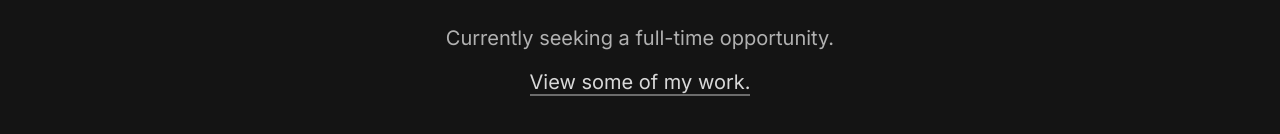
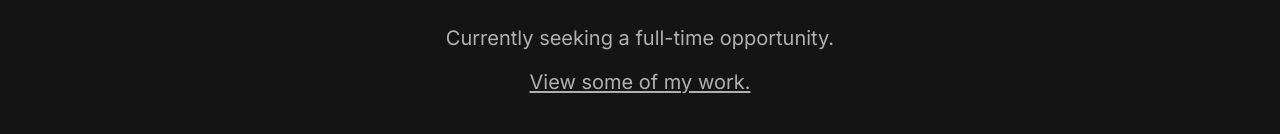
Before and after one commit to nevilmills/portfolio, a Next.js app: page / in a window 1280 px wide. Both pictures are taken after a click on the button "Coming Soon". Shown: the part 1764-1898 px from the top of the page. Built offline with nearby package versions, Linux system fonts and the light colour scheme.

Commit message:
Update: experience section styling

```diff
--- a/components/sections/Experience.tsx
+++ b/components/sections/Experience.tsx
@@ -25,7 +25,7 @@ export const Experience: React.FC<ExperienceProps> = ({}) => {
                 <span className="block pt-4 mb-4">
                   Currently seeking a full-time opportunity.
                 </span>
-                <a className="highlightedText" href="/#projects">
+                <a className="highlighted text-lightGrey" href="/#projects">
                   View some of my work.
                 </a>
               </div>
```
